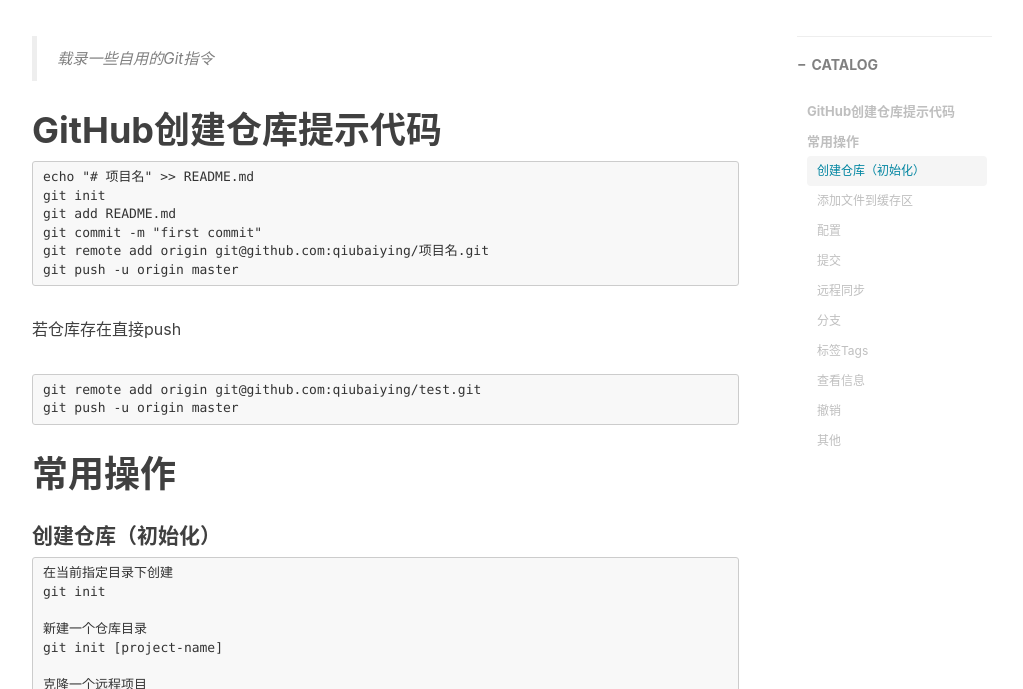
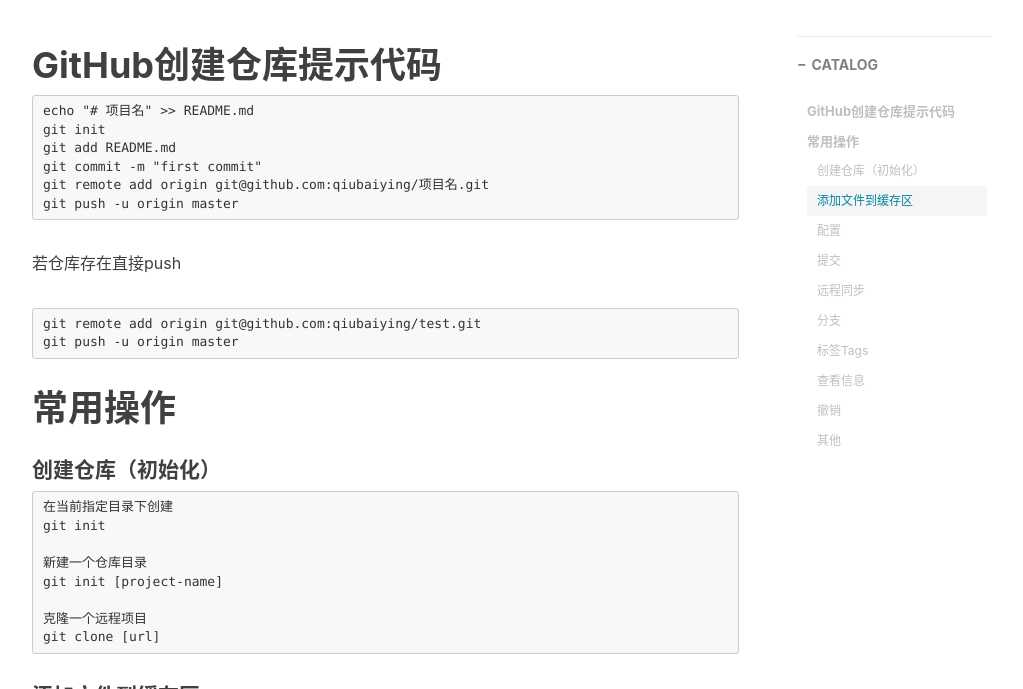
Before and after one commit to zhangxun0501/zhangxun0501.github.io, a Jekyll site: the page built from _posts/2017-12-10-git指令收藏.md, in a window 1280 px wide and 900 px high, scrolled down 316 px, cut to the strip 211-900 px from the top of the window. Shown: the whole strip, without its empty margins (233-1256 px from the left). Built offline with Jekyll 4.4.1, drawn with Linux system fonts in a browser that asks for light colours; nearby versions of some CDN libraries; comment, search, counter and statistics services are not loaded.

Commit message:
update 2

```diff
--- a/_posts/2017-12-10-git指令收藏.md
+++ b/_posts/2017-12-10-git指令收藏.md
@@ -12,9 +12,6 @@
   - 终端
   - Git
 ---
-
->载录一些自用的Git指令
-
 
 # GitHub创建仓库提示代码
 
```
